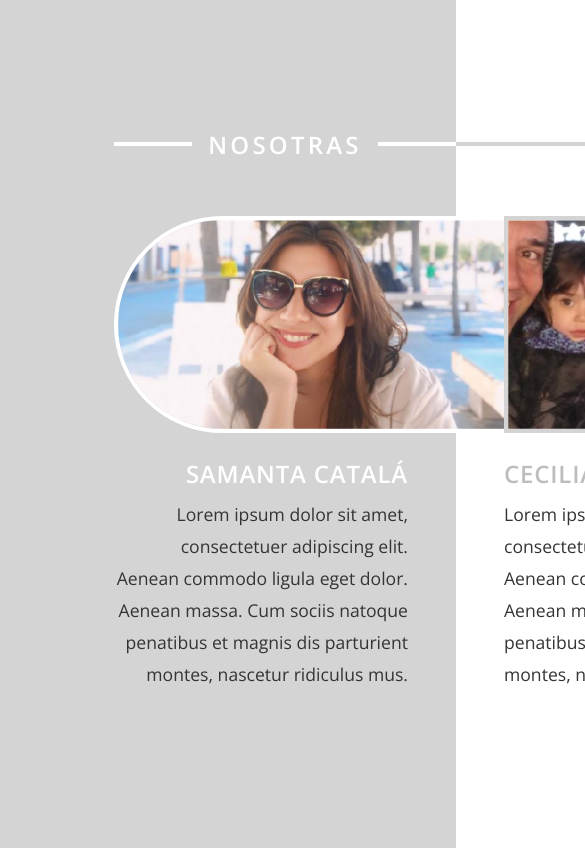
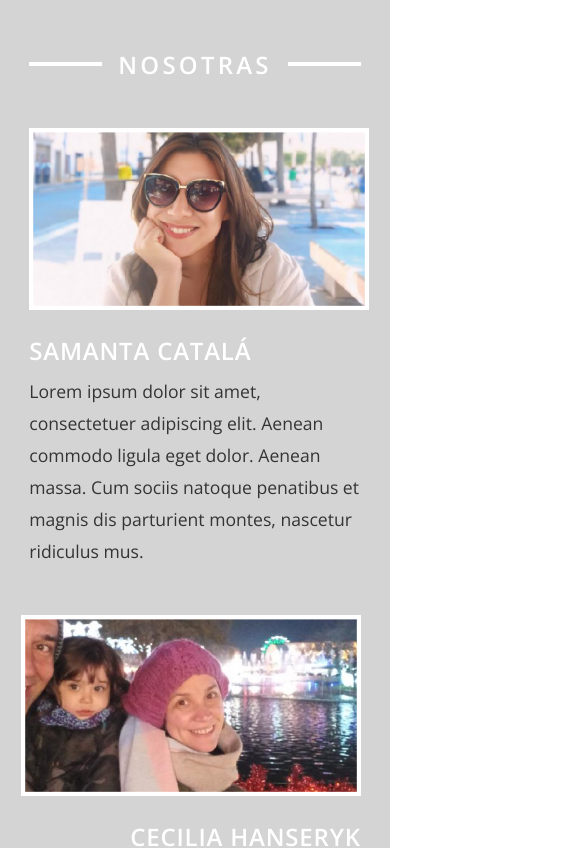
Before and after one commit to SChiabudini/catala-hanseryk, a React (Create React App) app: page / in a window 390 px wide. Shown: the part 860-1708 px from the top of the page, 585 px wide, since content can reach past the window. Built offline with nearby package versions, Linux system fonts and the light colour scheme.

Commit message:
about responsive DONE

```diff
--- a/src/components/views/home/about/About.jsx
+++ b/src/components/views/home/about/About.jsx
@@ -1,10 +1,11 @@
-import React, { useEffect, useRef } from 'react';
+import React, { useState, useEffect, useRef } from 'react';
 import style from "./About.module.css";
 import catala from "./img/catala.jpg";
 import hanseryk from "./img/hanseryk.jpg";
 
 const About = () => {
     const lineRefs = [useRef(null), useRef(null), useRef(null)];
+    const [isMobile, setIsMobile] = useState(window.innerWidth <= 720);
 
     useEffect(() => {
         const observer = new IntersectionObserver(entries => {
@@ -32,6 +33,28 @@ const About = () => {
     }, []);
 
     return (
+        <div>
+            {isMobile ? (
+                <div className={style.div}>
+                    <div className={style.content}>
+                    <div className={style.title}>
+                        <div className={style.line1}></div>
+                        <h2>NOSOTRAS</h2>
+                        <div className={style.line} ref={lineRefs[0]}></div>
+                    </div>
+                    <section className={style.catala}>
+                        <div className={style.profileImg}><img src={catala} alt="Samanta Catalá"/></div>
+                        <h3>SAMANTA CATALÁ</h3>
+                        <p>Lorem ipsum dolor sit amet, consectetuer adipiscing elit. Aenean commodo ligula eget dolor. Aenean massa. Cum sociis natoque penatibus et magnis dis parturient montes, nascetur ridiculus mus.</p>
+                    </section>
+                    <section className={style.hanseryk}>
+                        <div className={style.profileImg}><img src={hanseryk} alt="Cecilia Hanseryk"/></div>
+                        <h3>CECILIA HANSERYK</h3>
+                        <p>Lorem ipsum dolor sit amet, consectetuer adipiscing elit. Aenean commodo ligula eget dolor. Aenean massa. Cum sociis natoque penatibus et magnis dis parturient montes, nascetur ridiculus mus.</p>
+                    </section>
+                    </div>
+                </div>
+            ) : (
                 <div className={style.div}>
                     <section className={style.catala}>
                         <div className={style.content}>
@@ -60,6 +83,8 @@ const About = () => {
                         </div>
                     </section>
                 </div>
+            )}
+        </div>
     );
 }
 
--- a/src/components/views/home/about/About.module.css
+++ b/src/components/views/home/about/About.module.css
@@ -125,3 +125,67 @@
 .hanseryk .content .withMargin{
     padding-left: 3rem;
 }
+
+@media (max-width: 721px){
+    .div{
+        display: block;
+        height: fit-content;
+        width: 100%;
+        background-color: #d4d4d4;
+    }
+
+    .content{
+        width: 85%;
+        margin: 0 auto;
+        padding: 4rem 0;
+    }
+
+    .div .content h2{
+        font-size: 1.5rem;
+        color: white;
+        letter-spacing: 0.2rem;
+        font-weight: 600;
+        margin: 0 1rem;
+        display: inline;
+    }
+
+    .line{
+        background-color: white;
+    }
+
+    .title{
+        margin-bottom: 0;
+    }
+
+    .div .content section{
+        padding-top: 3rem;
+        display: flex;
+        flex-direction: column;
+        justify-content: center;
+        align-items: baseline;
+        text-align: left;
+    }
+
+    .div .content section.hanseryk{
+        align-items: end;
+        text-align: right;
+    }
+
+    .catala .profileImg{
+        border-radius: 0;
+        margin-left: 0;
+    }
+
+    .catala .profileImg img{
+        border-radius: 0;
+    }
+
+    .div .content h3{
+        color: white;
+    }
+
+    .profileImg{
+        width: 100%;
+        border: white solid 4px;
+    }
+}
--- a/src/components/views/home/servicesHome/ServicesHome.jsx
+++ b/src/components/views/home/servicesHome/ServicesHome.jsx
@@ -1,4 +1,4 @@
-import React, { useEffect, useRef } from 'react';
+import React, { useState, useEffect, useRef } from 'react';
 import style from "./ServicesHome.module.css";
 import normal1 from '../../services/img/normal/1_normal.svg';
 import normal2 from '../../services/img/normal/2_normal.svg';
@@ -8,6 +8,7 @@ import normal5 from '../../services/img/normal/5_normal.svg';
 
 const ServicesHome = () => {
     const titleRef = useRef(null);
+    const [isMobile, setIsMobile] = useState(window.innerWidth <= 720);
 
     useEffect(() => {
         const observer = new IntersectionObserver(entries => {
@@ -30,7 +31,21 @@ const ServicesHome = () => {
         };
     }, []);
 
+    useEffect(() => {
+        const handleResize = () => {
+            setIsMobile(window.innerWidth <= 720);
+        };
+        window.addEventListener('resize', handleResize);
+        return () => {
+            window.removeEventListener('resize', handleResize);
+        };
+    }, []);
+
     return (
+        <div>
+            {isMobile ? (
+                <div></div>
+            ) : (
                 <div className={style.div}>
                     <div className={style.content}>
                         <section className={style.title} ref={titleRef}>
@@ -62,6 +77,9 @@ const ServicesHome = () => {
                         </section>
                     </div>
                 </div>
+            )}
+        </div>
+
     );
 };
 
```
Also changed, not shown: src/components/views/home/Home.module.css (deleted). Lines whose indentation alone changed are shown as unchanged.
